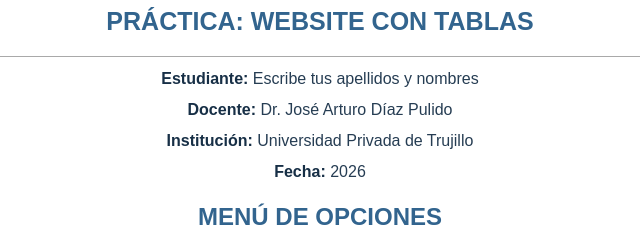
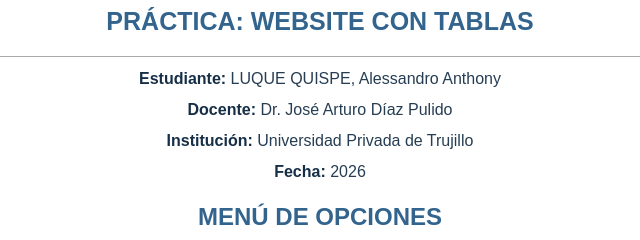
Before and after one commit to Alessandro-Luque/enviacurriculo, a plain HTML site: page index.html in a window 1280 px wide. Shown: the part 535-775 px from the top of the page, 320-960 px from the left. Drawn offline with Linux system fonts and the light colour scheme.

Commit message:
Update student name in index.html

```diff
--- a/index.html
+++ b/index.html
@@ -180,7 +180,7 @@ h3 {
 
         <p>
             <strong>Estudiante:</strong>
-            Escribe tus apellidos y nombres
+            LUQUE QUISPE, Alessandro Anthony
         </p>
 
         <p>
```
